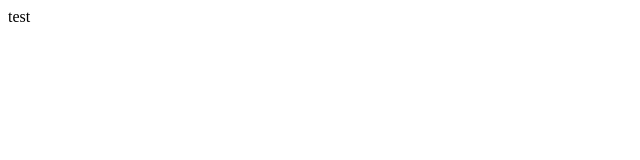
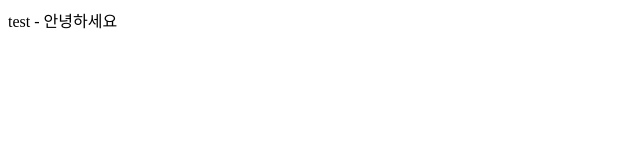
Before and after one commit to hanyong5/2023gittest, a plain HTML site: page index.html in a window 1280 px wide. Shown: the whole page, without its empty margins (0-640 px from the left). Drawn offline with Linux system fonts and the light colour scheme.

Commit message:
ㅅㄷㄴㅅ

```diff
--- a/index.html
+++ b/index.html
@@ -6,6 +6,6 @@
     <title>Document</title>
 </head>
 <body>
-    test
+    test - 안녕하세요
 </body>
 </html>
```
